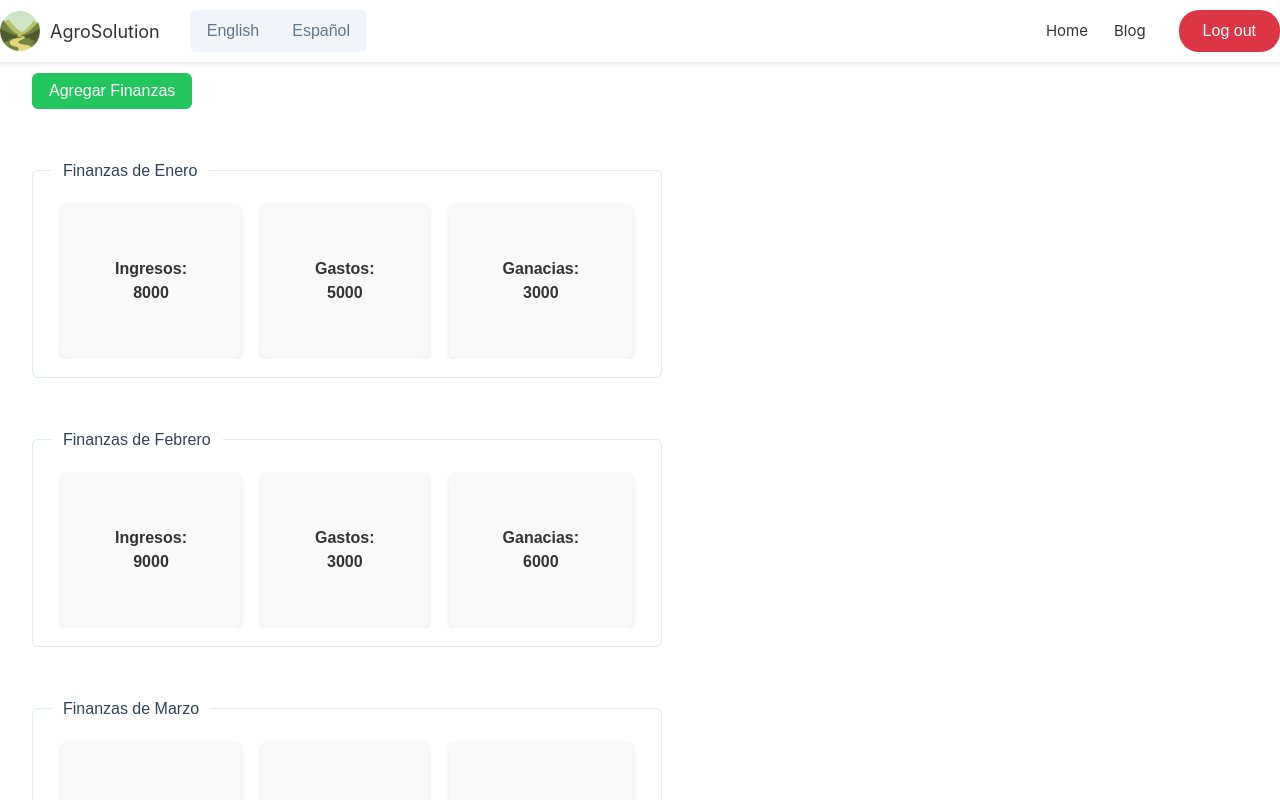
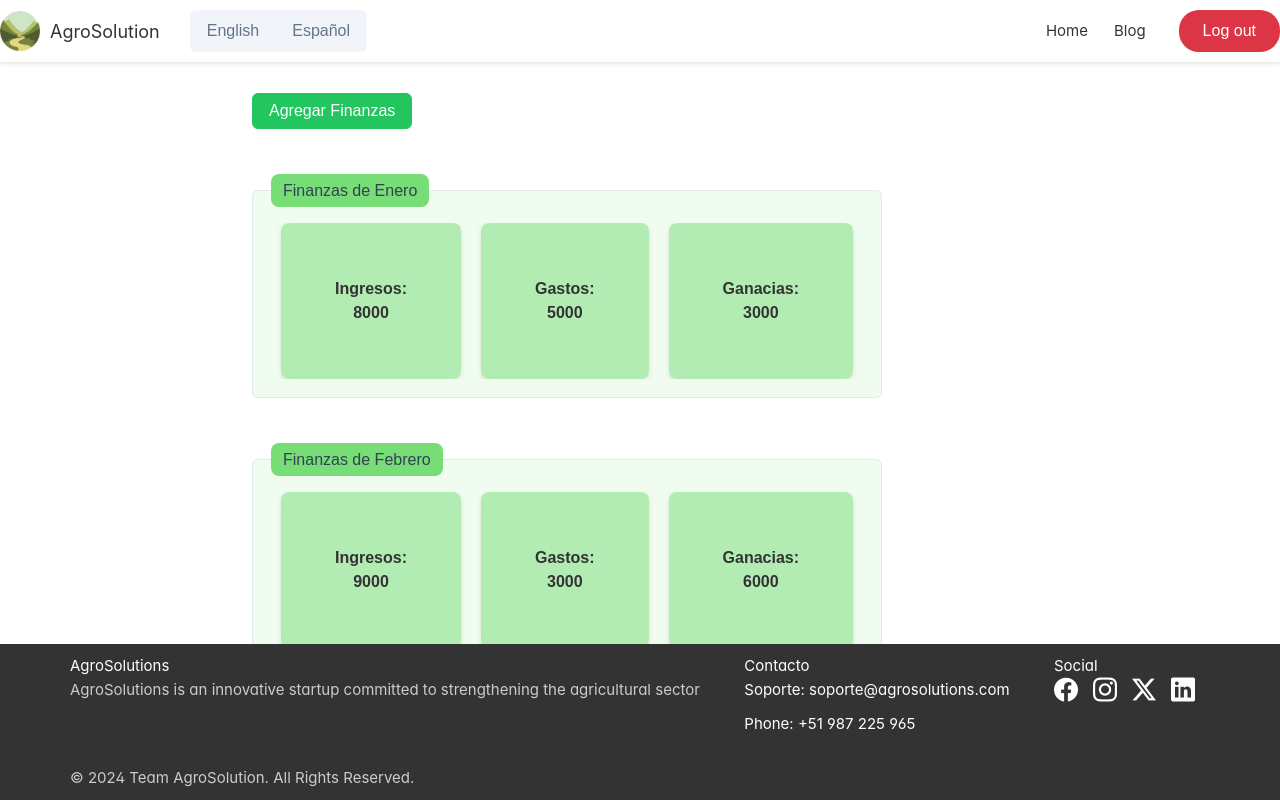
Before and after one commit to upc-pre-SI730-2401-WS52/AgroSolutions_FrontEnd, a Vue app: page /finances in a window 1280 px wide. Shown: the top 800 px of the page. Built offline with nearby package versions, Linux system fonts and the light colour scheme; data requests are answered from the project's data file; a web font is replaced by a local one.

Commit message:
fix(pendingPayments-finances): added more colors and another visual changes

```diff
--- a/src/components/finance/finance.vue
+++ b/src/components/finance/finance.vue
@@ -1,14 +1,14 @@
 <template>
-  <div style="margin-top: 50px">
+  <div style="margin-top: 50px; margin-bottom: 180px;">
     <div class="flex align-items-center mb-3">
       <Button :label="$t('addFinance')" class="p-button-success" @click="showAddFinanceDialog = true" aria-label="Show Add Finance Dialog"></Button>
     </div>
 
     <div v-for="finanza in finanzas" :key="finanza.id" class="fieldset">
-      <pv-fieldSet>
+      <pv-fieldSet style="background-color: rgba(119, 221, 119, 0.1);">
         <template #legend>
           <div class="flex align-items-center pl-2">
-            <span class="font-bold">{{ $t('monthFinance') }} {{ finanza.mes }}</span>
+            <span class="font-bold" style="background-color: rgba(119, 221, 119, 1); border-radius: 8px;">{{ $t('monthFinance') }} {{ finanza.mes }}</span>
           </div>
         </template>
         <div class="cards-container">
@@ -110,7 +110,7 @@ export default {
   padding: 20px;
   border-radius: 8px;
   box-shadow: 0 2px 5px rgba(0, 0, 0, 0.1);
-  background-color: #f9f9f9;
+  background-color: rgba(119, 221, 119, 0.5);
   text-align: center;
 }
 
--- a/src/components/pedding/pending-payment.vue
+++ b/src/components/pedding/pending-payment.vue
@@ -1,5 +1,5 @@
 <template>
-  <div>
+  <div style="margin-top: 50px; margin-bottom: 190px; margin-left: calc(100px);">
     <pv-fieldSet style="margin-top: 50px; margin-bottom: 50px;">
       <template #legend>
         <div class="flex align-items-center pl-2">
@@ -163,12 +163,13 @@ export default {
 <style scoped>
 .payment-cards-container {
   display: flex;
-  flex-wrap: wrap;
   gap: 10px;
+
 }
 
 .payment-card {
-  flex: 0 1 calc(50% - 10px);
+  flex: 0 1 calc(100% - 20px);
+  background-color: rgba(119, 221, 119, 0.5);
 }
 
 .ml-auto {
--- a/src/pages/the-finances.vue
+++ b/src/pages/the-finances.vue
@@ -7,21 +7,28 @@
         <the-finance></the-finance>
     </main>
   </div>
+  <footer>
+    <TheFooter/>
+  </footer>
 </template>
 
 <script>
 import TheHeaderSession from "@/components/elements/the-header-session.component.vue";
 import TheFinance from "@/components/finance/finance.vue";
 import TheLoginForm from "@/components/account/the-login-form.component.vue";
+import TheFooter from "@/components/elements/the-footer.component.vue";
 
 export default {
   name: 'the-finances',
-  components: {TheLoginForm, TheFinance, TheHeaderSession}
+  components: {TheFooter, TheLoginForm, TheFinance, TheHeaderSession}
 }
 </script>
 
 <style scoped>
-
+main{
+  margin-left: calc(200px);
+  padding: 20px;
+}
 
 header {
   position: fixed;
@@ -31,4 +38,17 @@ header {
   z-index: 100;
 }
 
+footer {
+  background-color: #4f4d4d;
+  padding: 10px 0 10px;
+  font-size: 15px;
+  line-height: 24px;
+  color: #737373;
+  position: fixed;
+  bottom: 0;
+  left: 0;
+  right: 0;
+  z-index: 100;
+}
+
 </style>
--- a/src/pages/the-pending-payments.vue
+++ b/src/pages/the-pending-payments.vue
@@ -7,14 +7,18 @@
      <the-pending-payment></the-pending-payment>
     </main>
   </div>
+  <footer>
+    <TheFooter/>
+  </footer>
 </template>
 
 <script>
 import TheHeaderSession from "@/components/elements/the-header-session.component.vue";
 import ThePendingPayment from "@/components/pedding/pending-payment.vue";
+import TheFooter from "@/components/elements/the-footer.component.vue";
 export default {
   name: 'the-orders',
-  components: {ThePendingPayment, TheHeaderSession}
+  components: {TheFooter, ThePendingPayment, TheHeaderSession}
 }
 </script>
 
@@ -28,6 +32,17 @@ header {
   right: 0;
   z-index: 100;
 }
-
+footer {
+  background-color: #4f4d4d;
+  padding: 10px 0 10px;
+  font-size: 15px;
+  line-height: 24px;
+  color: #737373;
+  position: fixed;
+  bottom: 0;
+  left: 0;
+  right: 0;
+  z-index: 100;
+}
 
 </style>
```
